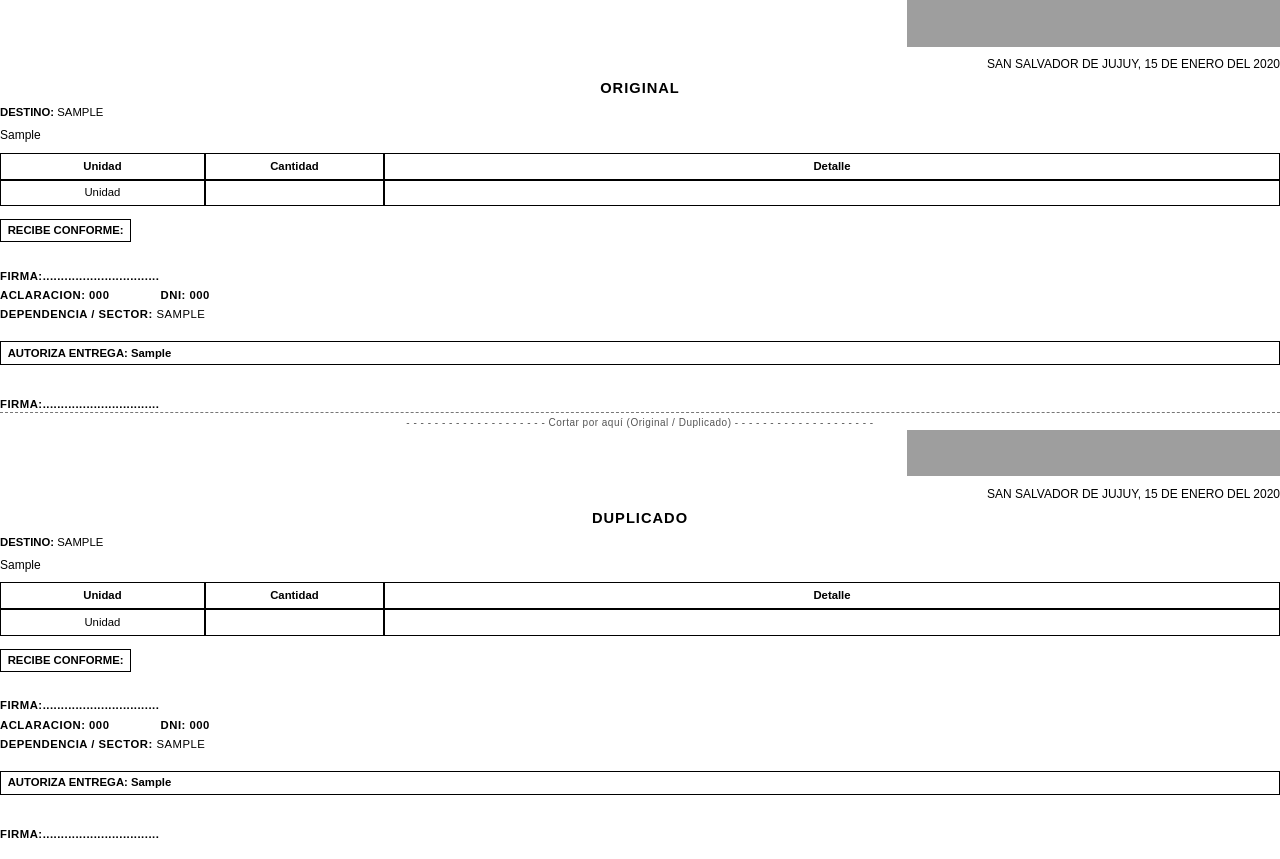
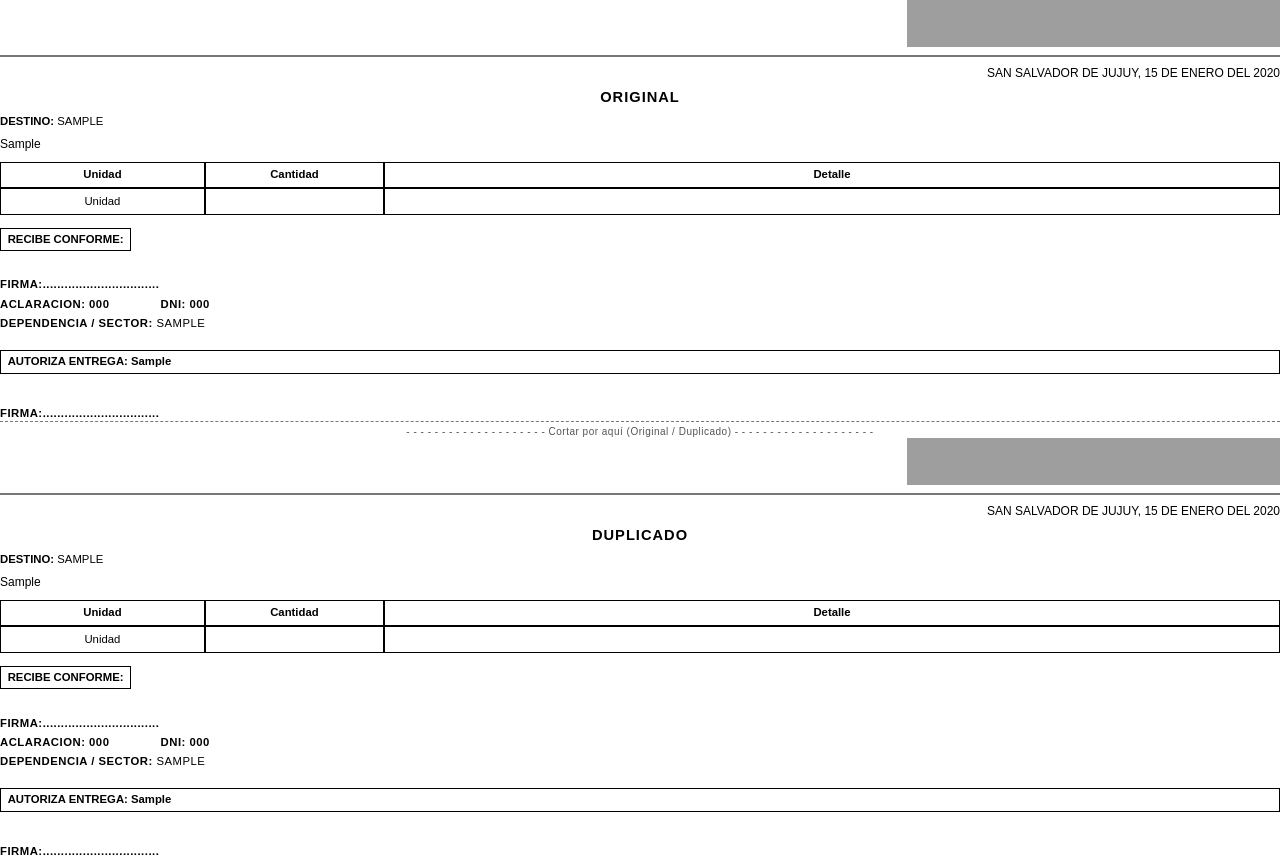
Before and after one commit to orquera10/proyecto_docu, a Django app: template templates/documentos/pdf/acta.html in a window 1280 px wide. Before the commit the page ends 838 px from the top, so only its background shows below. Run offline with Django 5.2, Linux system fonts and the light colour scheme; tables that the repository leaves empty hold one stand-in row (values such as "Sample post"); the template is opened without the code that fills it: values that come from a table or form of the project are taken from there, most other values are stand-ins (such as "Sample title", 1, 10 or a date in 2020); parts of the project's set-up code (start-up, migrations or seed data) failed here and were passed over; grey boxes are pictures that could not be loaded.

Commit message:
Agregar linea separadora institucional en informes tecnicos y actas de entrega (web y PDF)

```diff
--- a/templates/documentos/pdf/acta.html
+++ b/templates/documentos/pdf/acta.html
@@ -102,9 +102,10 @@
   <!--               1. PARTE SUPERIOR: ORIGINAL                  -->
   <!-- ══════════════════════════════════════════════════════════ -->
   <div id="original_box">
-    <div style="text-align: right; margin-bottom: 4pt;">
+    <div style="text-align: right; margin-bottom: 3pt;">
       <img src="{{ encabezado_uri }}" style="width: 280pt; height: 35pt;" />
     </div>
+    <div style="border-bottom: 1.5pt solid #777777; width: 100%; margin-bottom: 6pt;"></div>
 
     <div class="fecha-linea">
       SAN SALVADOR DE JUJUY, {{ doc.fecha.day }} de {{ doc.fecha|date:"F"|lower }} del {{ doc.fecha.year }}
@@ -211,9 +212,10 @@
   <!--               2. PARTE INFERIOR: DUPLICADO                 -->
   <!-- ══════════════════════════════════════════════════════════ -->
   <div id="duplicado_box">
-    <div style="text-align: right; margin-bottom: 4pt;">
+    <div style="text-align: right; margin-bottom: 3pt;">
       <img src="{{ encabezado_uri }}" style="width: 280pt; height: 35pt;" />
     </div>
+    <div style="border-bottom: 1.5pt solid #777777; width: 100%; margin-bottom: 6pt;"></div>
 
     <div class="fecha-linea">
       SAN SALVADOR DE JUJUY, {{ doc.fecha.day }} de {{ doc.fecha|date:"F"|lower }} del {{ doc.fecha.year }}
--- a/templates/documentos/pdf/informe.html
+++ b/templates/documentos/pdf/informe.html
@@ -150,9 +150,10 @@
 <body>
 
   <!-- ENCABEZADO INSTITUCIONAL BANNER -->
-  <div style="text-align: right; margin-bottom: 14pt;">
+  <div style="text-align: right; margin-bottom: 3pt;">
     <img src="{{ encabezado_uri }}" style="width: 260pt; height: 32.5pt;" />
   </div>
+  <div style="border-bottom: 1.5pt solid #777777; width: 100%; margin-bottom: 14pt;"></div>
 
   <!-- LUGAR Y FECHA (Arriba a la derecha) -->
   <div class="fecha-linea">
```
Also changed, not shown: templates/documentos/detalle.html (+12 -3 lines).
